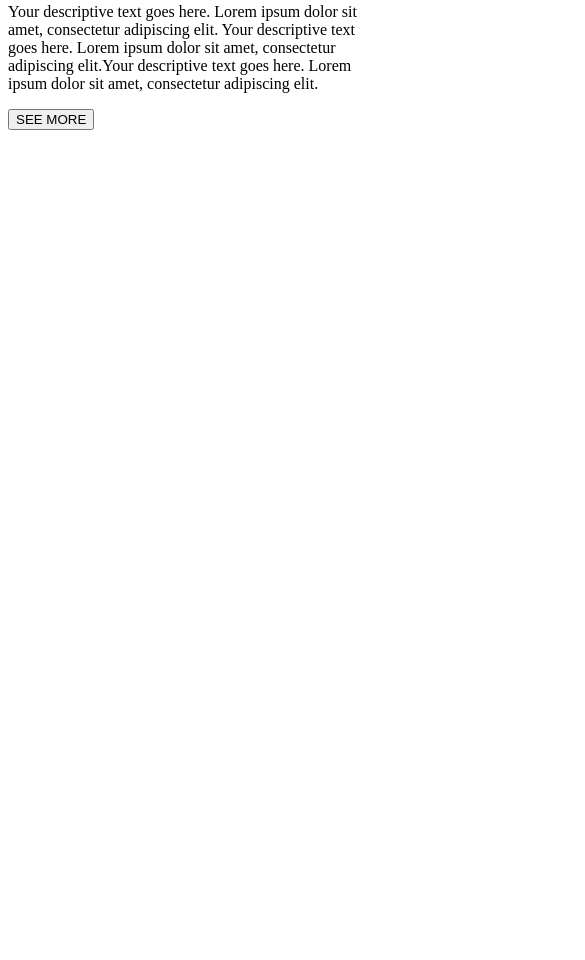
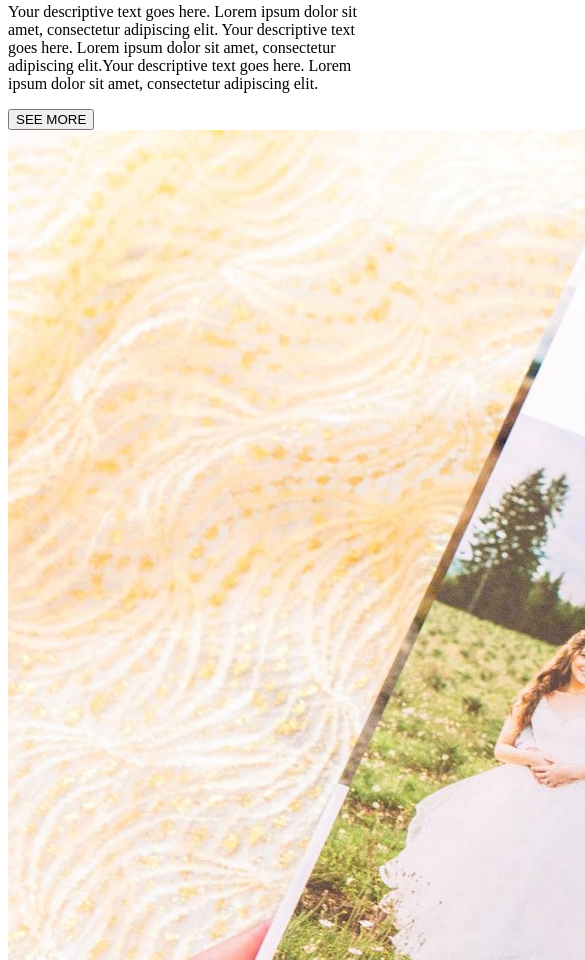
Before and after one commit to KreshnikKelmendi/vervedecor, a React (Create React App) app: page / in a window 390 px wide. Shown: the part 1040-2000 px from the top of the page, 585 px wide, since content can reach past the window. Before the commit the page ends 1178 px from the top, so only its background shows below. Built offline with nearby package versions, Linux system fonts and the light colour scheme; the HTML template or start-up script is replaced by a standard one.

Commit message:
thirdCommiten

```diff
--- a/src/Components/About/About.jsx
+++ b/src/Components/About/About.jsx
@@ -1,5 +1,6 @@
 import React from 'react';
 import SecondAbout from './SecondAbout';
+import ThirdAbout from './ThirdAbout';
 
 const About = () => {
   return (
@@ -7,7 +8,7 @@ const About = () => {
     <div className='text-3xl my-5 text-center font-custom1 justify-center align-center'>
          <h3>Sjellim elegancën dhe magjinë në ditën tuaj të veçantë.</h3>
     </div>
-        <div className="grid grid-cols-2 md:grid-cols-4 gap-4 text-center justify-center font-custom1 p-4">
+        <div className="grid grid-cols-2 md:grid-cols-4 gap-4 lg:gap-10 text-center justify-center font-custom1 p-4">
             <div className="bg-gray-200 bg-dhurata p-4 h-64 flex items-center justify-center">
                 <p className='bg-white text-black py-3 px-8'>Dhurata të personalizuara</p>
             </div>
@@ -22,6 +23,7 @@ const About = () => {
             </div>
     </div>
     <SecondAbout />
+    <ThirdAbout />
   </>
   )
 }
--- a/src/Components/About/SecondAbout.jsx
+++ b/src/Components/About/SecondAbout.jsx
@@ -32,7 +32,7 @@ const Carousel = () => {
   }, [nextImage]);
 
   return (
-    <div className="flex flex-col md:flex-row w-full p-6 bg-red-300 mt-10 md:p-20 text-center">
+    <div className="flex flex-col md:flex-row w-full p-6 bg-red-300 mt-16 md:p-20 text-center">
       <div className="w-full md:w-1/2">
         <div className="relative">
           <img
--- /dev/null
+++ b/src/Components/About/ThirdAbout.jsx
@@ -0,0 +1,25 @@
+import React from 'react';
+import specialGift from "../Assets/specialGift.jpg";
+
+const ThirdAbout = () => {
+  return (
+    <div className='w-full mt-6 lg:mt-16 px-6 lg:px-20 relative'>
+      <img
+        src={specialGift}
+        alt="specialGift"
+        className="w-full h-[50vh] object-cover"
+      />
+      <div className="absolute top-1/2 left-1/2 transform -translate-x-1/2 -translate-y-1/2 text-center bg-opacity-70 bg-white hover:bg-red-100 p-4 rounded-md">
+        <h3 className="text-3xl font-custom1 mb-2">Your Title</h3>
+        <p className="font-custom">
+          Your descriptive text goes here. Lorem ipsum dolor sit amet, consectetur
+          adipiscing elit. Your descriptive text goes here. Lorem ipsum dolor sit amet, consectetur
+          adipiscing elit. Your descriptive text goes here. Lorem ipsum dolor sit amet, consectetur
+          adipiscing elit.
+        </p>
+      </div>
+    </div>
+  );
+};
+
+export default ThirdAbout;
```
Also changed, not shown: src/Components/Assets/specialGift.jpg (added).
